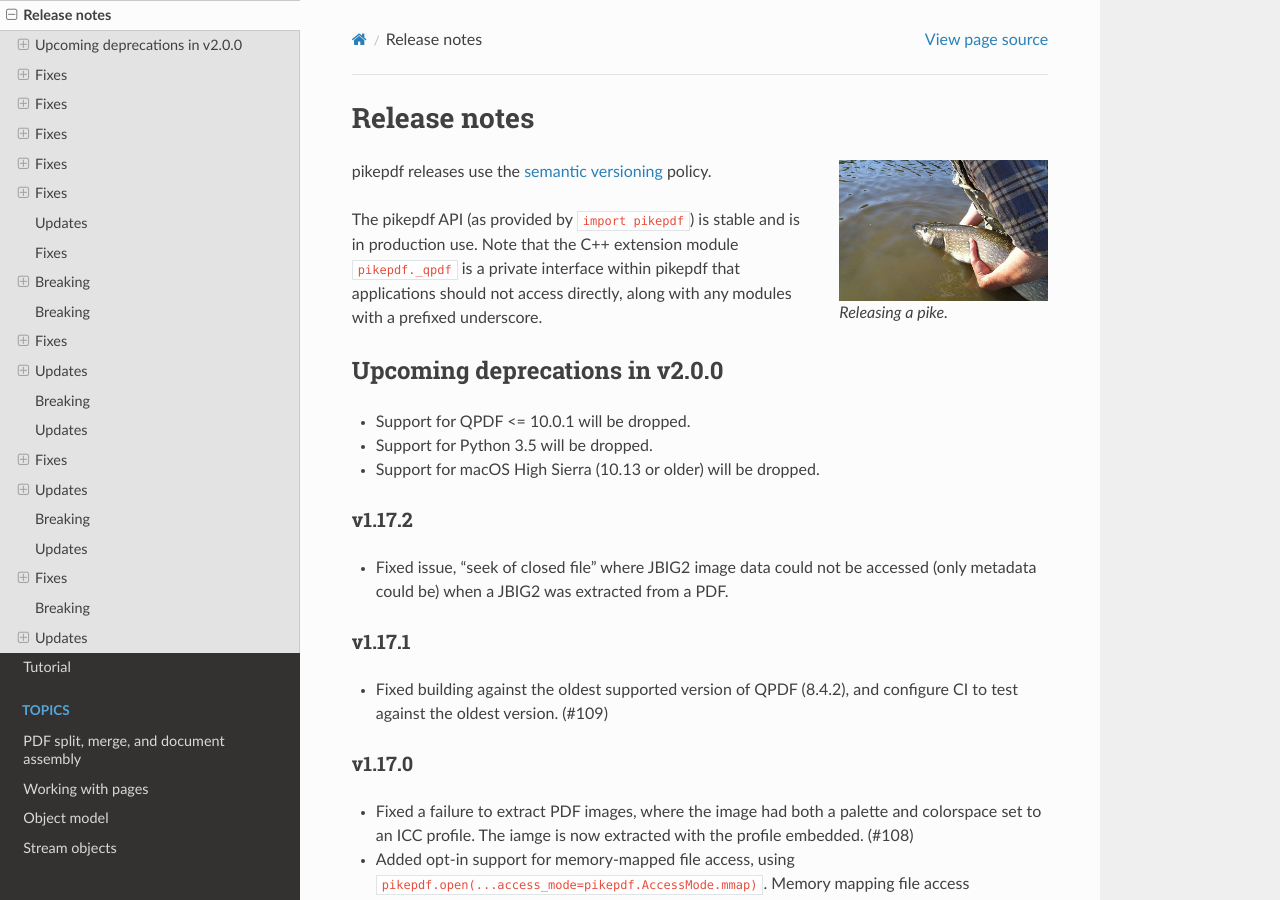
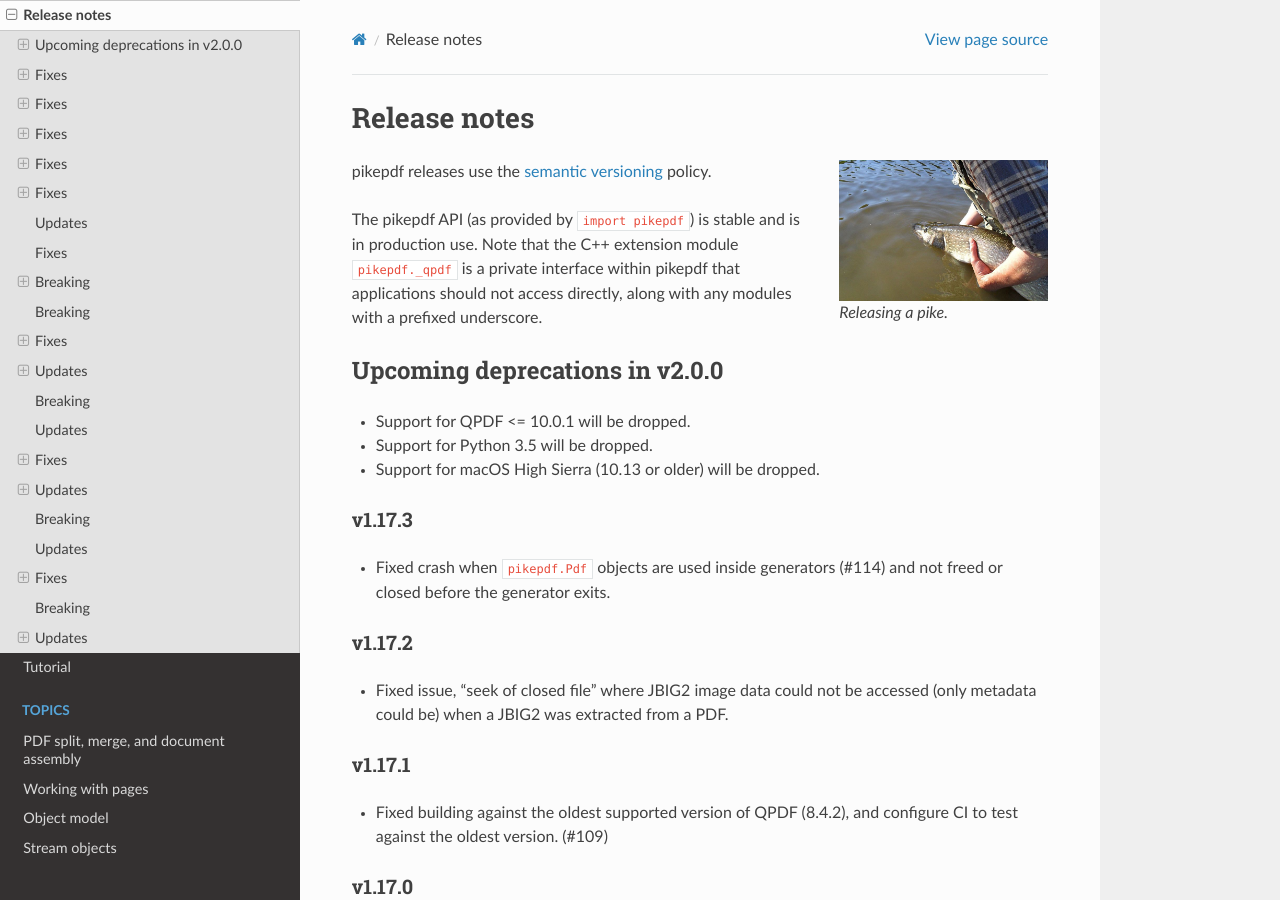
Before and after one commit to pikepdf/pikepdf, a Sphinx documentation site: the page built from docs/release_notes.rst, in a window 1280 px wide and 900 px high. Built offline with Sphinx 7.4.7 and the Read the Docs theme 2.0.0, drawn with Linux system fonts in a browser that asks for light colours; the version number could not be read and is left out.

Commit message:
v1.17.3 release notes

```diff
--- a/docs/release_notes.rst
+++ b/docs/release_notes.rst
@@ -24,6 +24,12 @@ Upcoming deprecations in v2.0.0
 -  Support for QPDF <= 10.0.1 will be dropped.
 -  Support for Python 3.5 will be dropped.
 -  Support for macOS High Sierra (10.13 or older) will be dropped.
+
+v1.17.3
+=======
+
+-  Fixed crash when ``pikepdf.Pdf`` objects are used inside generators (#114) and
+   not freed or closed before the generator exits.
 
 v1.17.2
 =======
```
